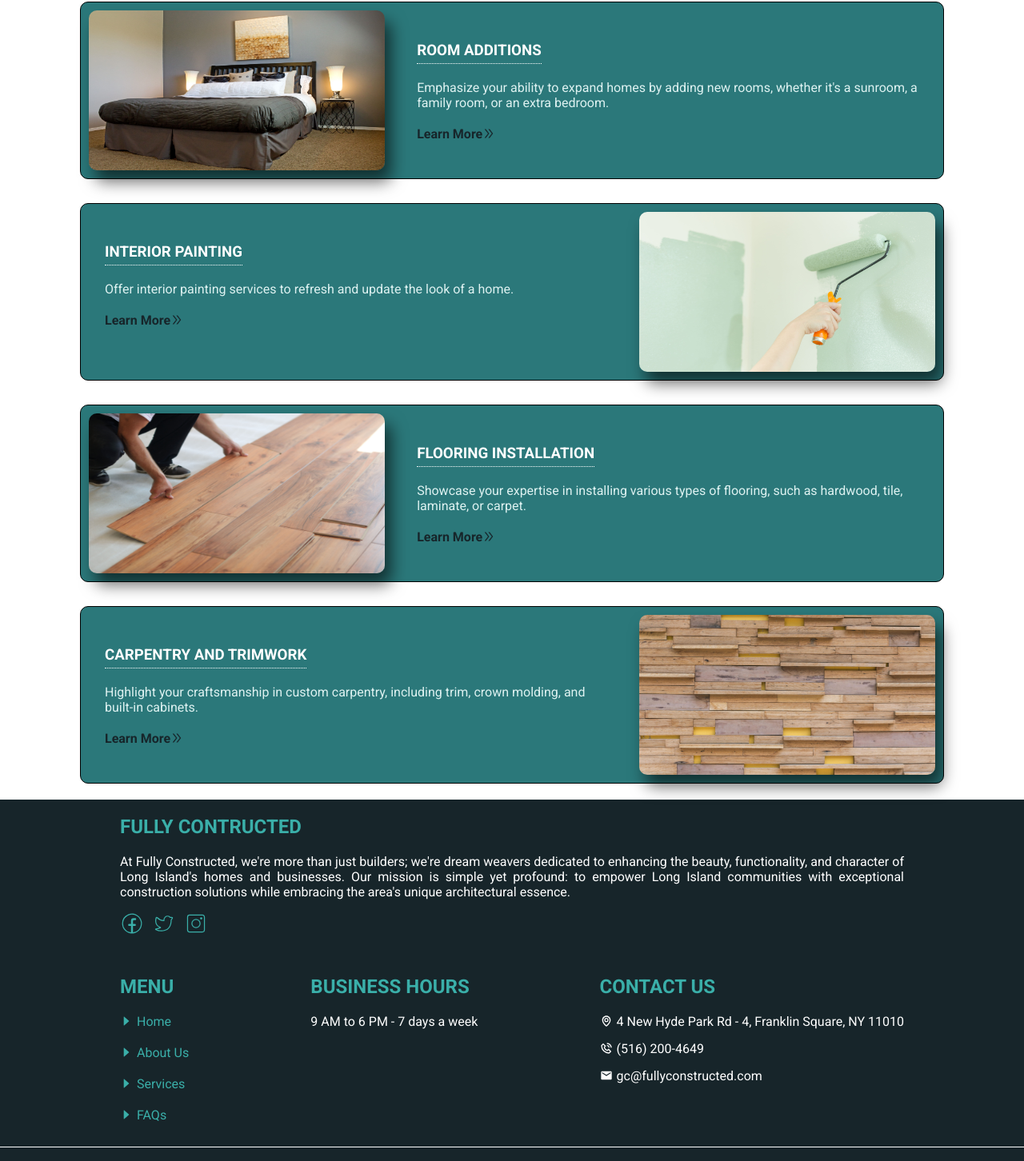
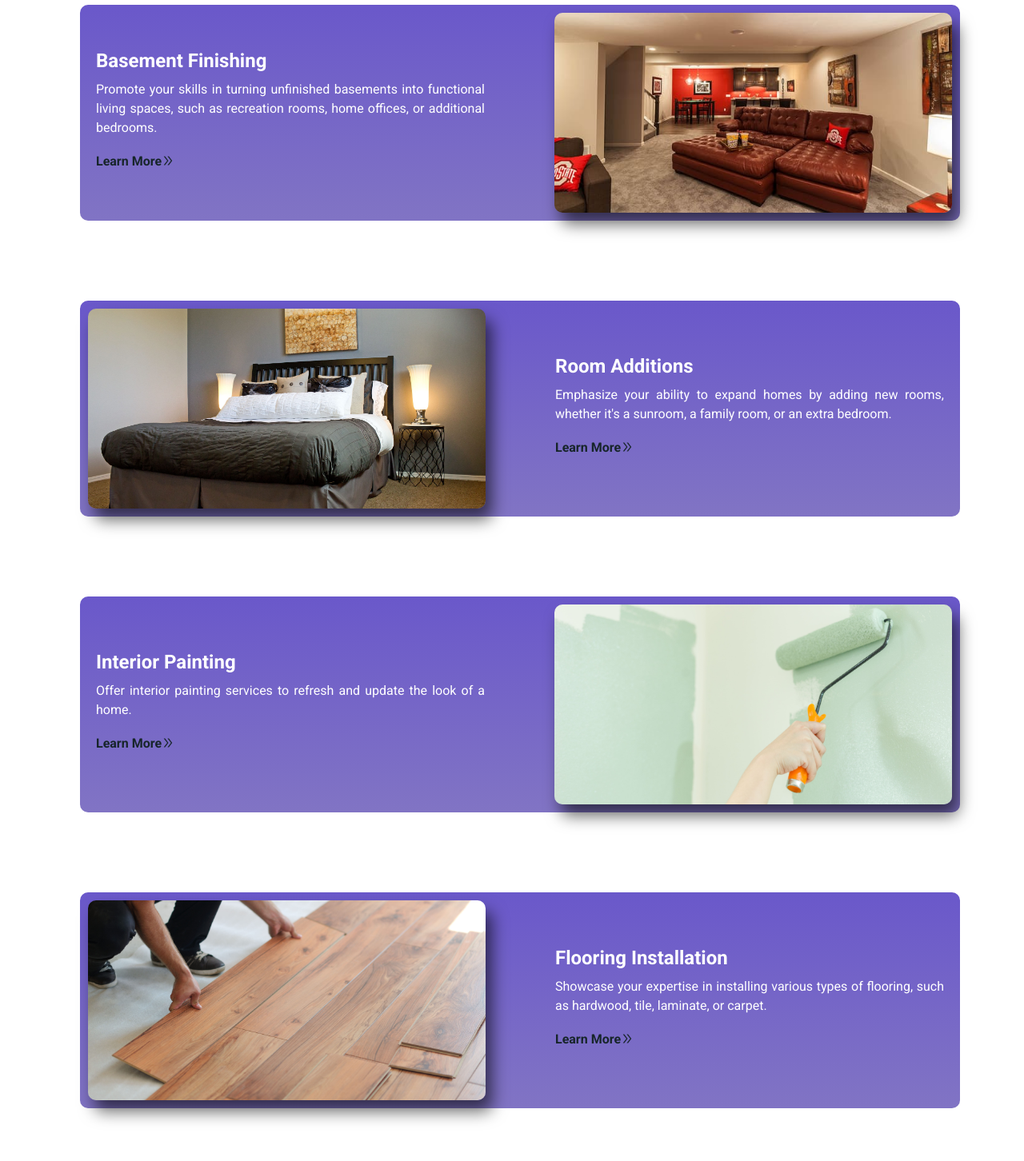
Before and after one commit to Wahaj-Ali/construction-web, a React (Create React App) app: page /services in a window 1280 px wide. Shown: the part 1304-2756 px from the top of the page at 80% size. Built offline with nearby package versions, Linux system fonts and the light colour scheme.

Commit message:
Chnage theme color

```diff
--- a/src/Components/AbtWCU/AbWCU.css
+++ b/src/Components/AbtWCU/AbWCU.css
@@ -17,13 +17,13 @@
   .whyUsTitle h2 {
     /* font-size: 40px; */
     /* margin: 0; */
-    color: #3aafa9;
+    color: #a65445;
     font-family: 'Teko';
     font-weight: 600;
     font-size: 50px;
     line-height: 42px;
-    padding-bottom: 5px;
-    border-bottom: 2px dotted;
+    /* padding-bottom: 5px;
+    border-bottom: 2px dotted; */
   }
 
   .wcuList {
@@ -37,7 +37,7 @@
 
   .wcuListItem {
     /* width: calc(26% - 20px); */
-    background-color: #17252a;
+    background-color: #5445a6;
     /* height: 225px; */
     color: #fff;
     padding: 10px;
@@ -59,7 +59,7 @@
     align-self: center;
     text-align: center;
     height: 45px;
-    color: #3aafa9;
+    color: #f5f5f5;
   }
 
   .wcuListItem p {
--- a/src/Components/Footer/Footer.css
+++ b/src/Components/Footer/Footer.css
@@ -1,11 +1,11 @@
 .footer {
-    background-color: #17252a;
-    color: #fff;
+    background-color: #fff;
+    box-shadow: 3px -7px 15px rgba(0,0,0,.1);
 }
 
 .footerUp {
     display: flex;
-    padding: 30px 150px;
+    padding: 10px 150px;
     justify-content: space-between;
     align-items: flex-start;
 }
@@ -23,7 +23,7 @@
 
 .socialMedia h2, .fMenu h2, .fContactInfo h2, .business h2 {
     text-transform: uppercase;
-    color: #3aafa9;
+    color: #5445a6;
 }
 
 .socialMedia p {
@@ -50,7 +50,7 @@
 }
 
 .fLink {
-    color: #3aafa9;
+    color: #5445a6;
     text-decoration: none;
     display: flex;
     align-items: center;
@@ -58,7 +58,7 @@
 }
 
 .fLink:hover {
-    color: #fff;
+    text-decoration: underline;
 }
 
 .pri:hover {
@@ -79,18 +79,20 @@
 }
 
 .fsLink {
-    color: #3aafa9;
+    color: #5445a6;
     font-size: 30px;
     display: flex;
+    /* transition: all 0.7s ease-out; */
 }
 
-.fsLink :hover {
-    color: #fff;
-}
+/* .fsLink :hover {
+    transform: translateY(-3px);
+} */
 
 .smIcons {
     display: flex;
     gap: 10px;
+    align-self: end;
 }
 
 .footerDown {
--- a/src/Components/Footer/Footer.jsx
+++ b/src/Components/Footer/Footer.jsx
@@ -3,21 +3,16 @@ import './Footer.css';
 import { CiFacebook, CiTwitter, CiInstagram } from 'react-icons/ci';
 import { BiMap, BiPhoneCall } from 'react-icons/bi';
 import { MdEmail } from 'react-icons/md';
-import { AiFillCaretRight } from 'react-icons/ai';
+import { AiFillCaretRight, AiOutlineClockCircle } from 'react-icons/ai';
 import { Link } from 'react-router-dom';
 
 const Footer = () => {
     return (
         <div className='footer'>
             <div className=" socialMedia">
-                    <h2>Fully Contructed</h2>
-                    <p>At Fully Constructed, we're more than just builders; we're dream weavers dedicated to enhancing the beauty, functionality, and character of Long Island's homes and businesses. Our mission is simple yet profound: to empower Long Island communities with exceptional construction solutions while embracing the area's unique architectural essence. </p>
-                    <div className="smIcons">
-                        <Link to="/" className='fsLink'><CiFacebook /></Link>
-                        <Link to="/" className='fsLink'><CiTwitter /></Link>
-                        <Link to="/" className='fsLink'><CiInstagram /></Link>
-                    </div>
-                </div>
+                <h2>Fully Contructed</h2>
+                <p>At Fully Constructed, we're more than just builders; we're dream weavers dedicated to enhancing the beauty, functionality, and character of Long Island's homes and businesses. Our mission is simple yet profound: to empower Long Island communities with exceptional construction solutions while embracing the area's unique architectural essence. </p>
+            </div>
             <div className="footerUp">
 
 
@@ -31,21 +26,20 @@ const Footer = () => {
                     </div>
                 </div>
 
-                <div className="footerColumn business">
-                    <h2>Business Hours</h2>
-
-                    <div className="hours">
-                        <p>9 AM to 6 PM - 7 days a week</p>
-                    </div>
-                </div>
-
                 <div className="footerColumn fContactInfo">
                     <h2>Contact Us</h2>
                     <div className="fContacts">
                         <p><BiMap />4 New Hyde Park Rd - 4, Franklin Square, NY 11010</p>
+                        <p><AiOutlineClockCircle />9 AM to 6 PM - 7 days a week</p>
                         <p><BiPhoneCall /><a className='fsiLink' href="tel:(516) 200-4649">(516) 200-4649</a></p>
                         <p><MdEmail /><a className='fsiLink' href="mailto:gc@fullyconstructed.com">gc@fullyconstructed.com</a></p>
                     </div>
+                </div>
+
+                <div className="smIcons">
+                    <Link to="/" ><CiFacebook className='fsLink'/></Link>
+                    <Link to="/" ><CiTwitter className='fsLink'/></Link>
+                    <Link to="/" ><CiInstagram className='fsLink'/></Link>
                 </div>
             </div>
             <div className="footerDown">
--- a/src/Components/HomeHero/Hero.css
+++ b/src/Components/HomeHero/Hero.css
@@ -25,9 +25,9 @@
     font-weight: 500;
     line-height: 70px;
     margin-bottom: 30px;
-    color: #2b7a78;
+    color: #c1b4ff;;
     /* color: #4F4A41; */
-    text-shadow: 3px 3px 4px #000;
+    /* text-shadow: 3px 3px 4px #000; */
   }
 
   .heroSubTitle {
--- a/src/Components/HomeHero/Hero.jsx
+++ b/src/Components/HomeHero/Hero.jsx
@@ -8,7 +8,7 @@ export const Hero = () => {
     <div className='hero'>
       <img src={bg} alt="" className="heroImg" />
         <div className="heroDesc">
-          <h1 className="heroTitle">Fully Constructed: Gateway to Building Dreams</h1>
+          <h1 className="heroTitle">Fully Constructed Gateway to Building Dreams</h1>
           <h2 className="heroSubTitle">Empowering New York with Quality Construction and Renovation Solutions</h2>
           <Link to="/get-a-quote"><button className='quote-btn heroBtn'>Get Started</button></ Link>
         </div>
--- a/src/Components/Navbar/Navbar.css
+++ b/src/Components/Navbar/Navbar.css
@@ -2,7 +2,7 @@
   height: 95px;
   display: flex;
   justify-content: center;
-  background-color: #3aafa9;
+  background-color: #5445a6;
   /* background-color: #88BDBC; */
   font-family: Maison Neue Bold, sans-serif;
   position: fixed;
@@ -96,7 +96,7 @@
   border: none;
   padding: 15px;
   border-radius: 5px;
-  background-color: #17252a;
+  background-color: #a65445;
   color: #def2f1;
   font-size: 14px;
   font-weight: 600;
@@ -106,7 +106,7 @@
 
 .quote-btn:hover {
   background-color: #def2f1;
-  color: #17252a;
+  color: #a65445;
 }
 
 @media (max-width: 1024px) {
--- a/src/Components/ServiceOverview/ServiceOverview.css
+++ b/src/Components/ServiceOverview/ServiceOverview.css
@@ -1,17 +1,27 @@
 .serviceOverview {
     /* width: 40%; */
-    height: 220px;
+
+    /* height: 220px;
     border: 1px solid black;
     margin-top: 30px;
     background-color: #2b787a;
     color: #def2f1;
     border-radius: 10px;
     transition: all 0.3s ease-out;
+    display: flex; */
+
     display: flex;
-}
-
-.serviceOverview:hover {
-    transform: translateY(-10px);
+    width: 100%;
+    align-self: flex-start;
+    justify-content: space-between;
+    /* height: 230px; */
+    /* gap: 30px; */
+    margin: 50px 0;
+    /* box-shadow: 8px 20px 15px rgba(0, 0, 0, 0.1); */
+    border-radius: 10px;
+    background: linear-gradient(to bottom,#6a58ca,#8174c4);
+    padding: 10px;
+    color:#fff;
 }
 
 #nameLink {
@@ -19,12 +29,18 @@
 }
 
 .sImg {
-    /* height: 250px; */
-    max-width: 380px;
+    /* max-width: 380px;
     width: 40%;
-    /* -webkit-box-shadow: 8px 14px 20px rgba(0, 0, 0, .6);
-    box-shadow: 8px 14px 20px rgba(0, 0, 0, .6); */
-    padding: 10px;
+    padding: 10px; */
+
+    display: flex;
+    height: 250px;
+    overflow: hidden;
+    position: relative;
+    width: 46%;
+    border-radius: 10px;
+    -webkit-box-shadow: 8px 14px 20px rgba(0, 0, 0, .6);
+    box-shadow: 8px 14px 20px rgba(0, 0, 0, .6);
 }
 
 .serviceOverview:nth-child(odd) .sImg {
@@ -34,39 +50,48 @@
 .sImg img {
     width: 100%;
     height: 100%;
-    border-radius: 10px;
-    -webkit-box-shadow: 8px 14px 20px rgba(0, 0, 0, .6);
-    box-shadow: 8px 14px 20px rgba(0, 0, 0, .6);
+    object-fit: cover;
 }
 
 .serviceData {
+    /* display: flex;
+    flex-direction: column;
+    padding: 20px;
+    width: 70%; */
+
+    align-items: flex-start;
     display: flex;
     flex-direction: column;
-    padding: 20px;
-    width: 70%;
-}
-
-.sHead {
+    justify-content: center;
     padding: 10px;
-
+    width: 45%;
 }
 
 .sHead h3 {
-    margin-bottom: 0;
-    padding-bottom: 5px;
-    border-bottom: 1px dotted;
+    /* margin-bottom: 0;
     text-transform: uppercase;
     font-weight: 600;
     width: fit-content;
+    color: #17252a; */
+
+    align-items: center;
+    /* color: #9685ea; */
+    display: flex;
+    font-size: 24px;
+    font-weight: 700;
+    margin: 0;
 }
 
 .sDesc {
-    padding: 10px;
+    padding: 10px 0;
 }
 
 .sDesc p {
     font-weight: 400;
     margin: 0;
+
+    line-height: 1.5;
+    text-align: justify;
 }
 
 .link {
@@ -77,9 +102,13 @@
 
 .seeMoreBtn {
     margin: 0;
-    padding: 10px;
+    padding: 10px 0;
     display: flex;
     align-items: center;
+}
+
+.seeMoreBtn:hover {
+    text-decoration: underline;
 }
 
 @media only screen and (max-width: 430px) {
--- a/src/Components/Testimonials/Testimonials.css
+++ b/src/Components/Testimonials/Testimonials.css
@@ -26,7 +26,7 @@
     display: flex;
     align-items: center;
     justify-content: center;
-    background-color: #17252a;
+    background-color: #5445a6;
     box-shadow: 1px 1px 10px #000000;
     /* height: 200px; */
   }
@@ -61,7 +61,7 @@
   }
 
   .person-detail h4 {
-    color: #3aafa9;
+    color: #17252a;
     font-weight: 600;
     font-size: 24px;
     margin: 20px 0;
--- a/src/Pages/Home/Home.css
+++ b/src/Pages/Home/Home.css
@@ -19,20 +19,20 @@
     border-bottom: 1px dotted; */
 
     /* margin-bottom: 0; */
-    color: #3aafa9;
+    color: #a65445;
     font-family: 'Poppins', sans-serif;
     font-weight: 600;
     font-size: 42px;
     line-height: 42px;
-    padding-bottom: 5px;
-    border-bottom: 2px dotted;
+    /* padding-bottom: 5px; */
+    /* border-bottom: 2px dotted; */
 }
 
 .homeAbout p {
-    font-weight: 500;
+    font-weight: 600;
     color: #17252a;
-    font-size: 17px;
-    line-height: 27px;
+    font-size: 18px;
+    line-height: 1.8;
     font-family: 'Poppins', sans-serif;
     text-align: center;
 }
```
